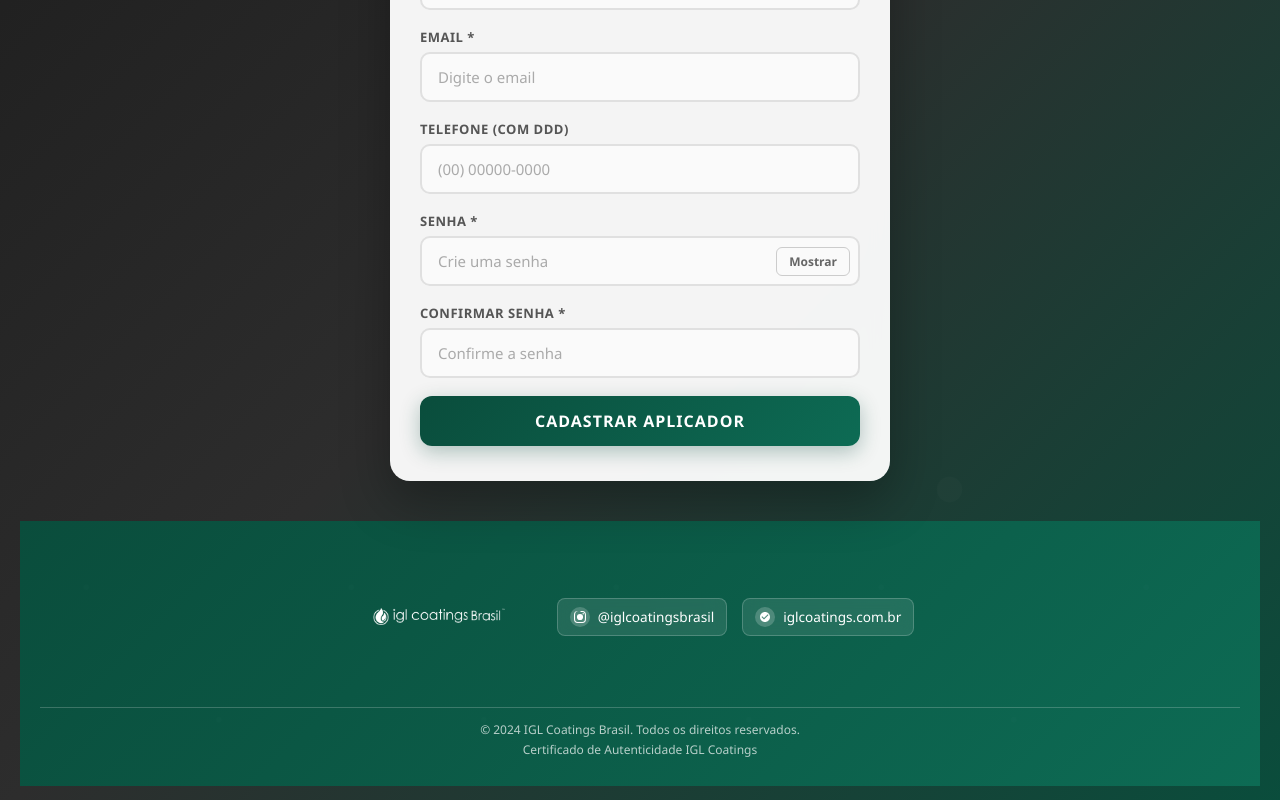
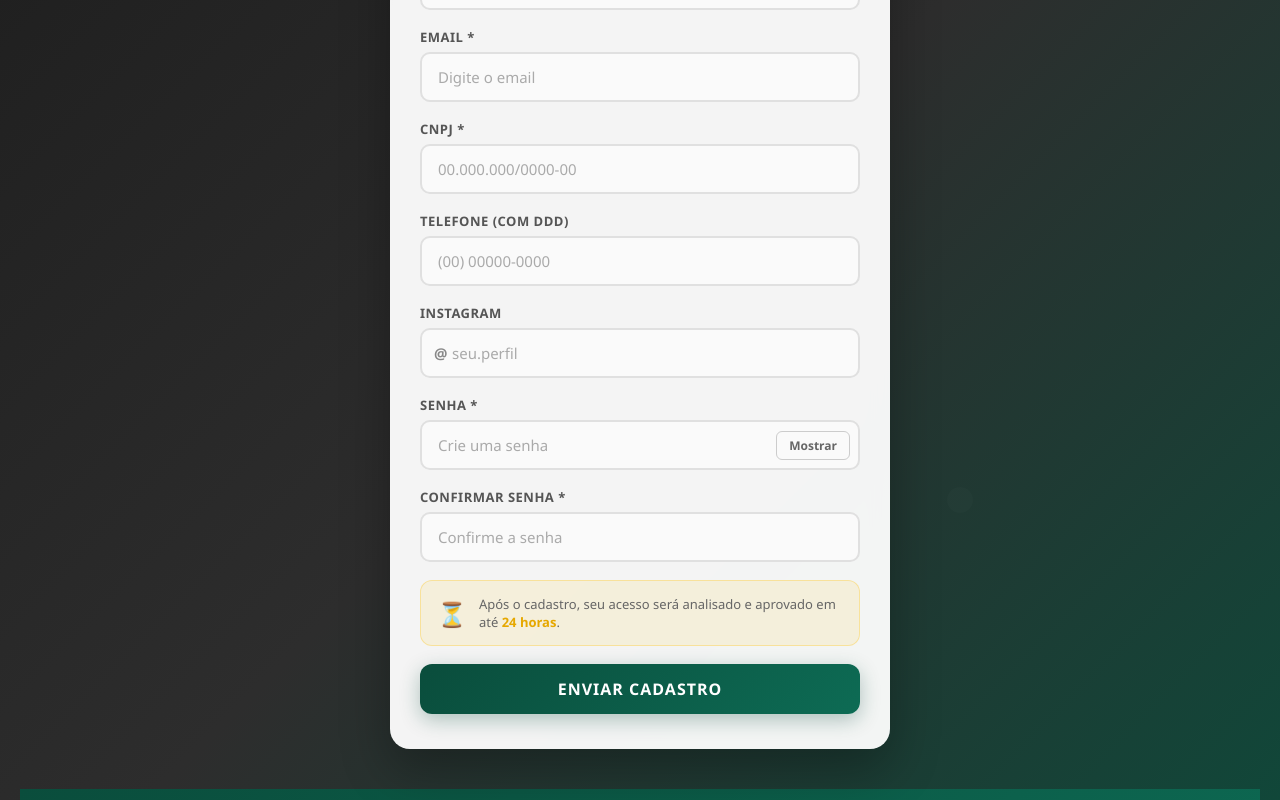
Before and after one commit to dtimports/sistema-igl-credenciados, a React (Create React App) app in the folder client/: page /cadastro-aplicador in a window 1280 px wide. Shown: the part 460-1260 px from the top of the page. Built offline with nearby package versions, Linux system fonts and the light colour scheme.

Commit message:
Cadastro aplicador: CNPJ, Instagram, aprovação pendente (~24h)

```diff
--- a/client/src/components/CadastroAplicadorPage.css
+++ b/client/src/components/CadastroAplicadorPage.css
@@ -126,6 +126,54 @@
   background: #f0f0f0;
   border-color: #0a4d3c;
   color: #0a4d3c;
+}
+
+/* Instagram wrapper */
+.instagram-wrapper {
+  position: relative;
+  display: flex;
+  align-items: center;
+}
+
+.instagram-prefix {
+  position: absolute;
+  left: 14px;
+  color: #888;
+  font-size: 15px;
+  font-weight: 600;
+  z-index: 1;
+}
+
+.instagram-wrapper input {
+  padding-left: 30px !important;
+}
+
+/* Approval notice */
+.approval-notice {
+  display: flex;
+  align-items: center;
+  gap: 12px;
+  background: rgba(255, 193, 7, 0.1);
+  border: 1px solid rgba(255, 193, 7, 0.3);
+  border-radius: 12px;
+  padding: 14px 16px;
+  margin-bottom: 18px;
+}
+
+.approval-notice .notice-icon {
+  font-size: 24px;
+  flex-shrink: 0;
+}
+
+.approval-notice p {
+  margin: 0;
+  font-size: 13px;
+  color: #666;
+  line-height: 1.4;
+}
+
+.approval-notice strong {
+  color: #e6a800;
 }
 
 /* Messages */
--- a/client/src/components/CadastroAplicadorPage.js
+++ b/client/src/components/CadastroAplicadorPage.js
@@ -11,7 +11,9 @@ const CadastroAplicadorPage = () => {
     email: '',
     senha: '',
     confirmarSenha: '',
-    telefone: ''
+    telefone: '',
+    cnpj: '',
+    instagram: ''
   });
   const [loading, setLoading] = useState(false);
   const [message, setMessage] = useState('');
@@ -33,9 +35,23 @@ const CadastroAplicadorPage = () => {
     return `(${digits.slice(0, 2)}) ${digits.slice(2, 7)}-${digits.slice(7, 11)}`;
   };
 
+  const formatCNPJ = (value) => {
+    const digits = value.replace(/[^0-9]/g, '');
+    if (digits.length <= 2) return digits;
+    if (digits.length <= 5) return `${digits.slice(0, 2)}.${digits.slice(2)}`;
+    if (digits.length <= 8) return `${digits.slice(0, 2)}.${digits.slice(2, 5)}.${digits.slice(5)}`;
+    if (digits.length <= 12) return `${digits.slice(0, 2)}.${digits.slice(2, 5)}.${digits.slice(5, 8)}/${digits.slice(8)}`;
+    return `${digits.slice(0, 2)}.${digits.slice(2, 5)}.${digits.slice(5, 8)}/${digits.slice(8, 12)}-${digits.slice(12, 14)}`;
+  };
+
   const handlePhoneChange = (e) => {
     const formatted = formatPhone(e.target.value);
     setFormData({ ...formData, telefone: formatted });
+  };
+
+  const handleCNPJChange = (e) => {
+    const formatted = formatCNPJ(e.target.value);
+    setFormData({ ...formData, cnpj: formatted });
   };
 
   const handleSubmit = async (e) => {
@@ -60,18 +76,22 @@ const CadastroAplicadorPage = () => {
         nome: formData.nome,
         email: formData.email,
         senha: formData.senha,
-        telefone: formData.telefone
+        telefone: formData.telefone,
+        cnpj: formData.cnpj,
+        instagram: formData.instagram
       });
 
       if (response.data.success) {
         setSuccess(true);
-        setMessage('Aplicador cadastrado com sucesso! Agora você pode fazer login.');
+        setMessage('Cadastro enviado com sucesso! Seu acesso será liberado em até 24 horas após a aprovação.');
         setFormData({
           nome: '',
           email: '',
           senha: '',
           confirmarSenha: '',
-          telefone: ''
+          telefone: '',
+          cnpj: '',
+          instagram: ''
         });
       }
     } catch (error) {
@@ -126,6 +146,18 @@ const CadastroAplicadorPage = () => {
           </div>
 
           <div className="form-group">
+            <label>CNPJ *</label>
+            <input
+              type="text"
+              name="cnpj"
+              value={formData.cnpj}
+              onChange={handleCNPJChange}
+              placeholder="00.000.000/0000-00"
+              required
+            />
+          </div>
+
+          <div className="form-group">
             <label>Telefone (com DDD)</label>
             <input
               type="tel"
@@ -134,6 +166,20 @@ const CadastroAplicadorPage = () => {
               onChange={handlePhoneChange}
               placeholder="(00) 00000-0000"
             />
+          </div>
+
+          <div className="form-group">
+            <label>Instagram</label>
+            <div className="instagram-wrapper">
+              <span className="instagram-prefix">@</span>
+              <input
+                type="text"
+                name="instagram"
+                value={formData.instagram}
+                onChange={handleChange}
+                placeholder="seu.perfil"
+              />
+            </div>
           </div>
 
           <div className="form-group">
@@ -177,8 +223,13 @@ const CadastroAplicadorPage = () => {
             </div>
           )}
 
+          <div className="approval-notice">
+            <span className="notice-icon">⏳</span>
+            <p>Após o cadastro, seu acesso será analisado e aprovado em até <strong>24 horas</strong>.</p>
+          </div>
+
           <button type="submit" className="submit-btn" disabled={loading}>
-            {loading ? 'Cadastrando...' : 'Cadastrar Aplicador'}
+            {loading ? 'Cadastrando...' : 'Enviar Cadastro'}
           </button>
 
           {success && (
```
Also changed, not shown: 1 other file (tests, documents, lock files or other folders).
